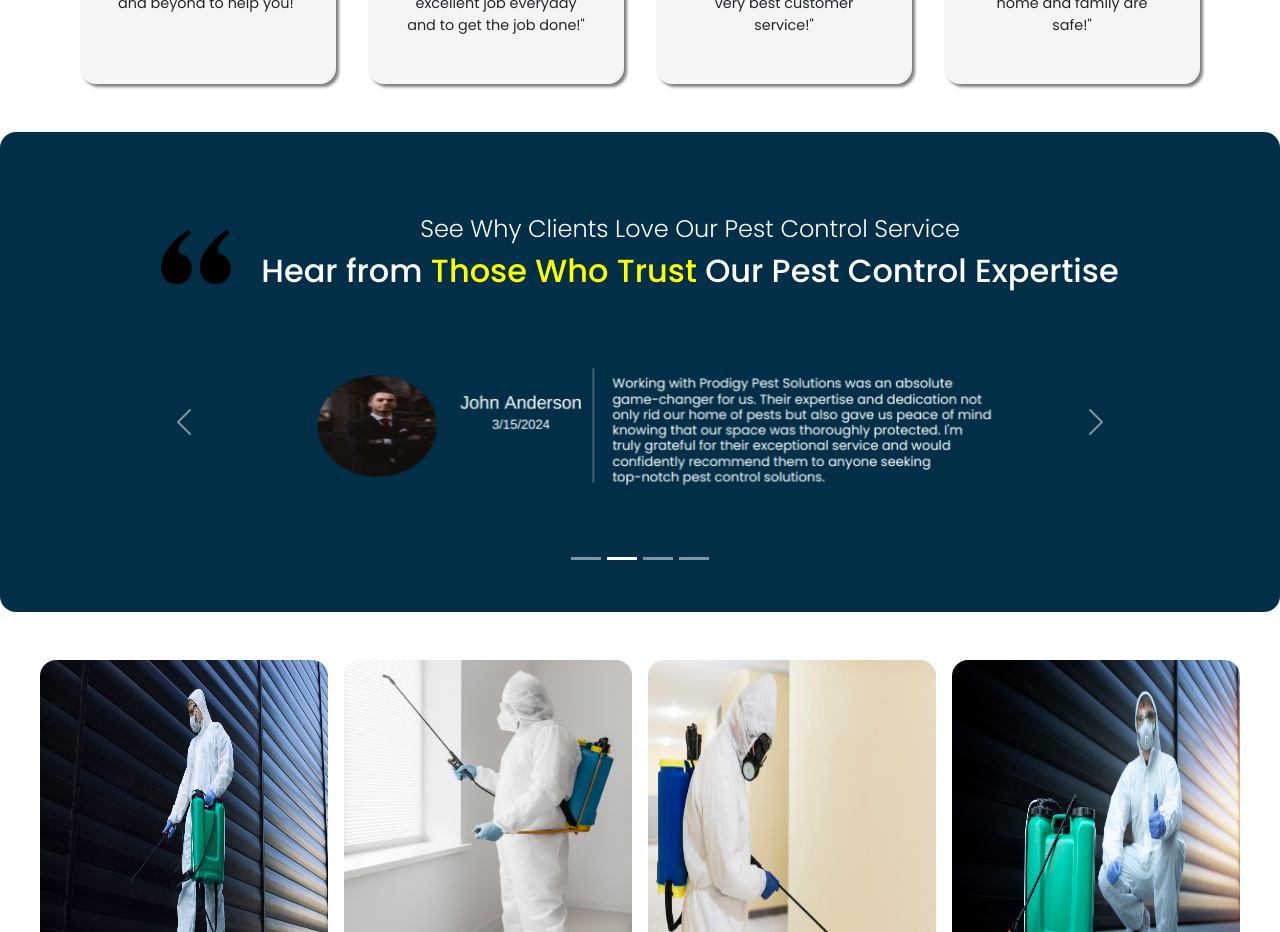
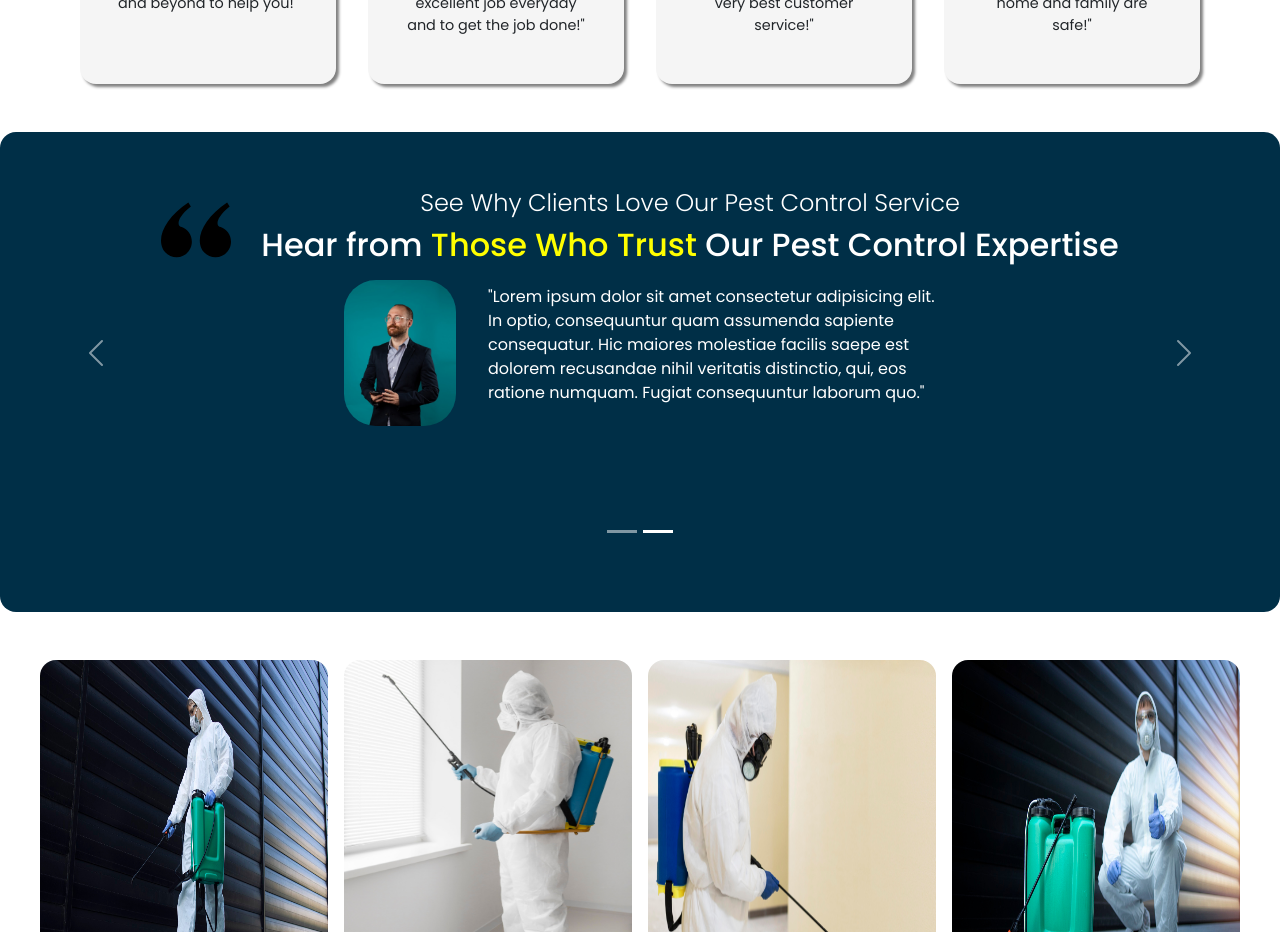
Before and after one commit to alecnissen/Precision-Pest-Control, a React (Vite) app: page / in a window 1280 px wide. Shown: the part 6860-7792 px from the top of the page. Built offline with nearby package versions, Linux system fonts and the light colour scheme.

Commit message:
started redoing content for the testimonial sections, have two images down on normal screens, saving work and then will add two more

```diff
--- a/src/Styles/testimonials_homepage_styles.scss
+++ b/src/Styles/testimonials_homepage_styles.scss
@@ -23,10 +23,11 @@
 .testimonial-content-card-container {
     display: flex;
     flex-direction: column;
-    justify-content: center;
+    // justify-content: center;
+    justify-content: flex-start;
     align-items: center;
     background-color: rgb(0, 47, 71);
-    padding: 2em;
+    padding: 3em;
     border-radius: 1em;
     width: 80em;
     height: 30em;
@@ -62,26 +63,42 @@
     color: yellow;
 }
 
-#event-carousel-container {
-    // height: 10em;
-    // height: auto;
-    display: flex;
-    align-items: center;
-    width: 50em;
+// #event-carousel-container {
+
+//     display: flex;
+//     justify-content: center;
+//     align-items: center;
 
 
-    padding: 3em;
 
+//     padding: 3em;
+
+
+// }
+
+.carousel-content-container {
+    display: flex;
+    justify-content: center;
+    align-items: center;
+    width: 80em;
 }
 
-.carousel-control-prev-icon {
-    position: absolute;
-    right: 10em;
-}
+// .carousel-control-prev-icon {
+//     position: absolute;
+//     right: 10em;
+// }
 
-.carousel-control-next-icon {
-    position: absolute;
-    left: 10em;
+// .carousel-control-next-icon {
+//     position: absolute;
+//     left: 10em;
+// }
+
+.carousel-content-container p {
+    max-width: 30em;
+    // line-height: 1.2;
+    color: white;
+    padding-left: 2em;
+    font-family: "Poppins", sans-serif;
 }
 
 
@@ -90,10 +107,26 @@
     top: 15em;
 }
 
-#carousel-image {
-    width: 100%;
-    height: 100%;
+
+
+
+.example-portriat-photo-1 {
+    width: 6em;
+    // height: 10em;
+    border-radius: 2em;
 }
+
+.example-portriat-photo-2 {
+    width: 7em;
+    border-radius: 2em;
+}
+
+
+
+
+
+
+
 
 // #event-carousel-container img {
 //     width:
--- a/src/TestimonialsHomepage.jsx
+++ b/src/TestimonialsHomepage.jsx
@@ -8,6 +8,10 @@ import slide3 from '../assets/new-slide-3.png';
 import quoteImg from '../assets/quote-svgrepo-com.svg';
 import slide4 from '../assets/new-slide-4.png';
 import { CarouselItem } from 'react-bootstrap';
+
+import examplePortriatPhoto1 from '../assets/pexels-italo-melo-2379004.jpg';
+import examplePortriatPhoto2 from '../assets/andrew-power-y9L5-wmifaY-unsplash.jpg';
+
 
 export default function TestimonialsHomepage() {
   return (
@@ -26,18 +30,53 @@ export default function TestimonialsHomepage() {
         </div>
 
         <Carousel id="event-carousel-container">
-          <Carousel.Item>
-            <img id="carousel-image" src={slide1} alt="testimonial"></img>
-          </Carousel.Item>
-          <Carousel.Item>
-            <img id="carousel-image" src={slide2} alt="testimonial"></img>
-          </Carousel.Item>
-          <Carousel.Item>
-            <img id="carousel-image" src={slide3} alt="testimonial"></img>
-          </Carousel.Item>
-          <Carousel.Item>
-            <img id="carousel-image" src={slide4} alt="testimonial"></img>
-          </Carousel.Item>
+
+
+
+
+        <CarouselItem>
+        <div className='carousel-content-container'>
+
+
+
+
+        <img src={examplePortriatPhoto1} className='example-portriat-photo-1'></img>
+
+
+          <p>"Lorem ipsum dolor sit amet consectetur adipisicing elit. In optio, consequuntur quam assumenda sapiente consequatur. Hic maiores molestiae facilis saepe est dolorem recusandae nihil veritatis distinctio, qui, eos ratione numquam.
+          Fugiat consequuntur laborum quo."</p>
+
+
+        </div>
+        </CarouselItem>
+
+
+
+
+        <CarouselItem>
+        <div className='carousel-content-container'>
+
+
+
+
+        <img src={examplePortriatPhoto2} className='example-portriat-photo-2'></img>
+
+
+          <p>"Lorem ipsum dolor sit amet consectetur adipisicing elit. In optio, consequuntur quam assumenda sapiente consequatur. Hic maiores molestiae facilis saepe est dolorem recusandae nihil veritatis distinctio, qui, eos ratione numquam.
+          Fugiat consequuntur laborum quo."</p>
+
+
+        </div>
+        </CarouselItem>
+
+
+
+
+
+
+
+
+
         </Carousel>
       </div>
     </div>
```
Also changed, not shown: assets/andrew-power-y9L5-wmifaY-unsplash.jpg (added), src/notes.txt.
